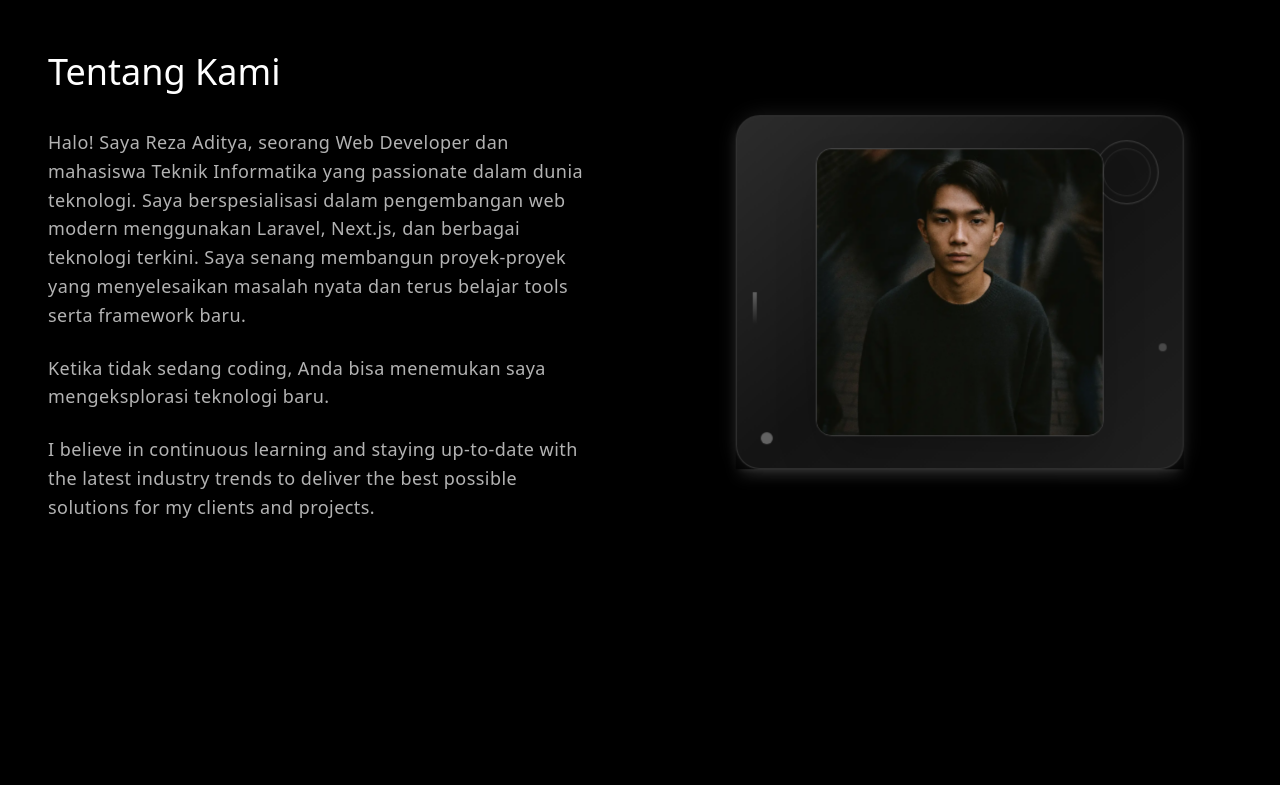
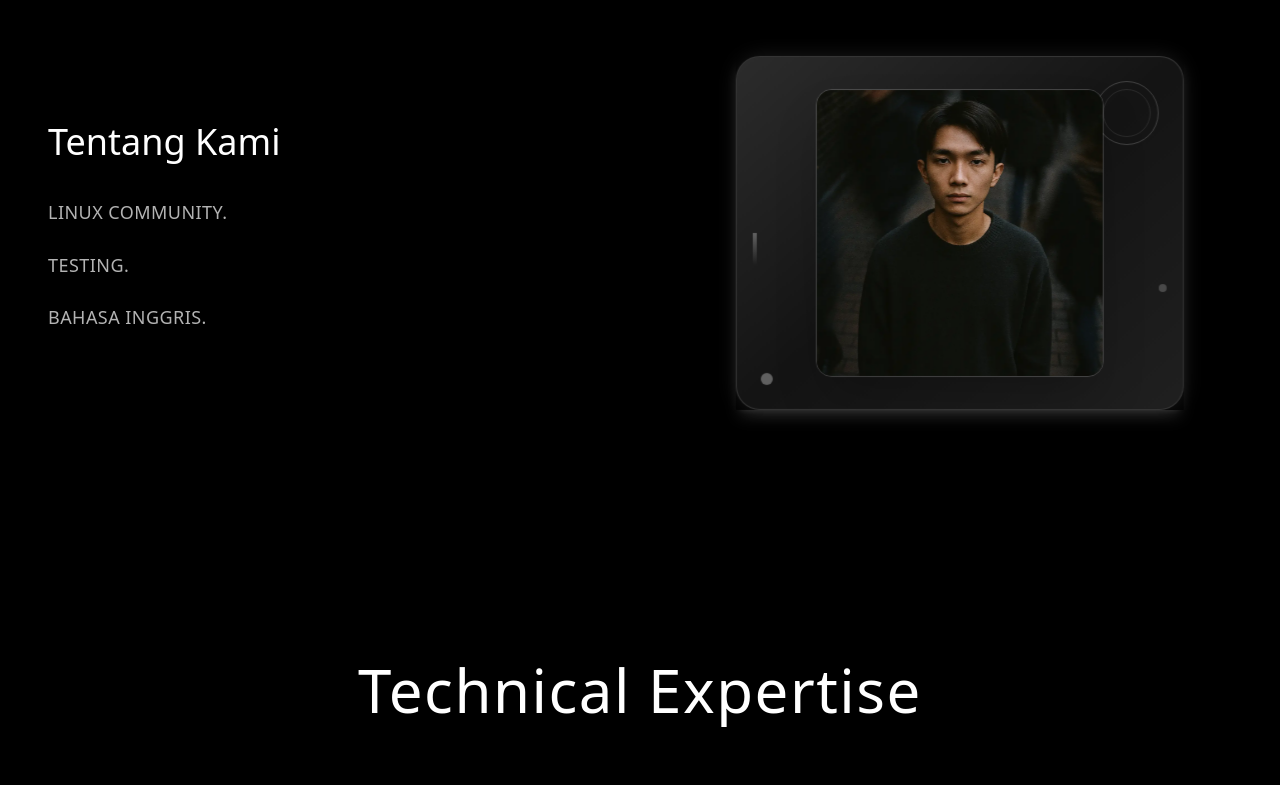
Before and after one commit to linuxcommunity/Website, a Next.js app: page / in a window 1280 px wide. Shown: the part 1020-1805 px from the top of the page. Built offline with nearby package versions, Linux system fonts and the light colour scheme.

Commit message:
Update personal-info.ts

```diff
--- a/data/personal-info.ts
+++ b/data/personal-info.ts
@@ -1,7 +1,7 @@
 import type { PersonalInfo } from "@/types"
 
 export const personalInfo: PersonalInfo = {
-  name: "Reza Aditya",
+  name: "Linux Community",
   title: "Web Developer",
   description:
     "Passionate about creating beautiful, functional, and user-centered digital experiences.",
@@ -15,11 +15,11 @@ export const personalInfo: PersonalInfo = {
 
 export const aboutDescription = {
   intro:
-    "Halo! Saya Reza Aditya, seorang Web Developer dan mahasiswa Teknik Informatika yang passionate dalam dunia teknologi. Saya berspesialisasi dalam pengembangan web modern menggunakan Laravel, Next.js, dan berbagai teknologi terkini. Saya senang membangun proyek-proyek yang menyelesaikan masalah nyata dan terus belajar tools serta framework baru.",
+    "LINUX COMMUNITY.",
   hobby:
-    "Ketika tidak sedang coding, Anda bisa menemukan saya mengeksplorasi teknologi baru.",
+    "TESTING.",
   philosophy:
-    "I believe in continuous learning and staying up-to-date with the latest industry trends to deliver the best possible solutions for my clients and projects.",
+    "BAHASA INGGRIS.",
 }
 
 export const cvInfo = {
```
